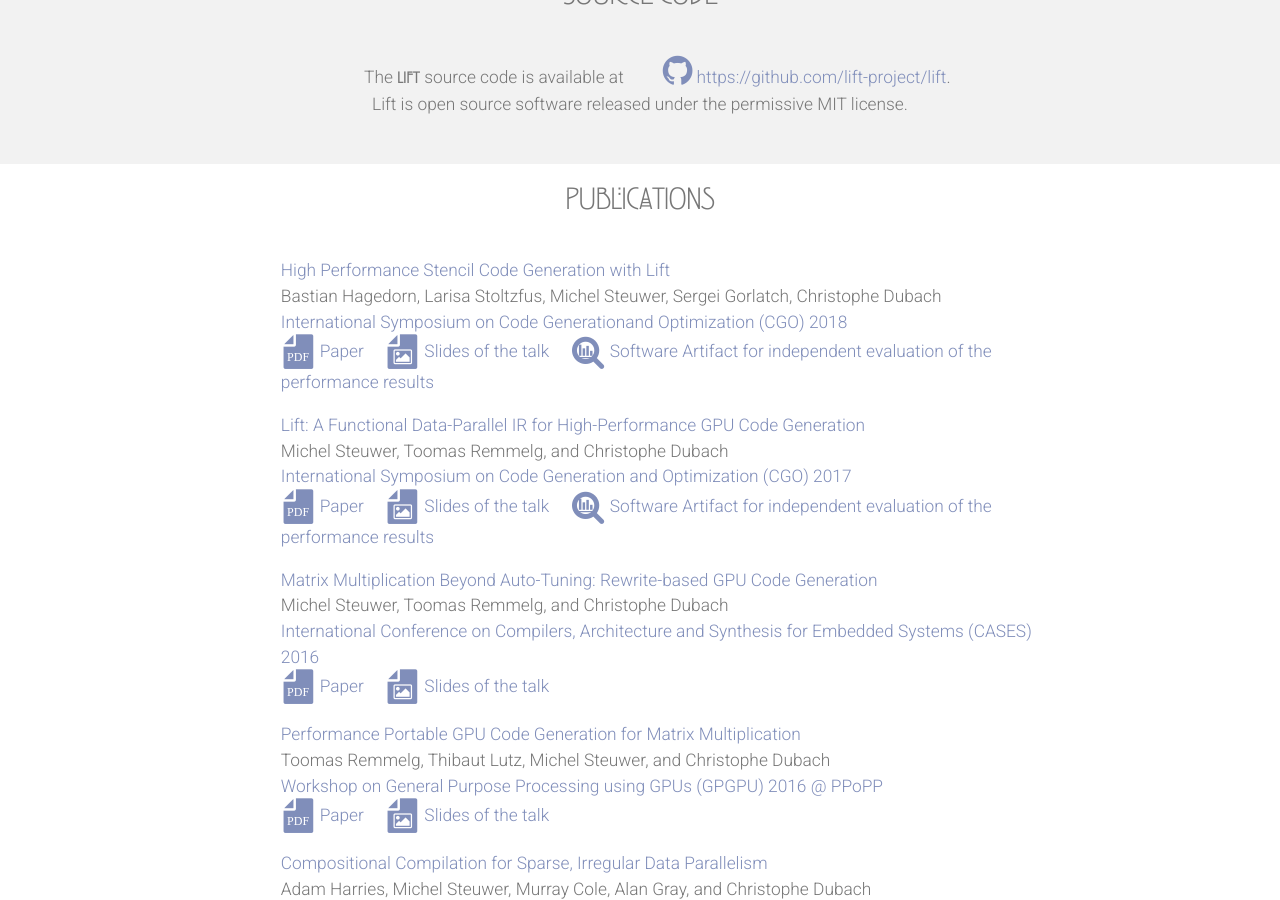
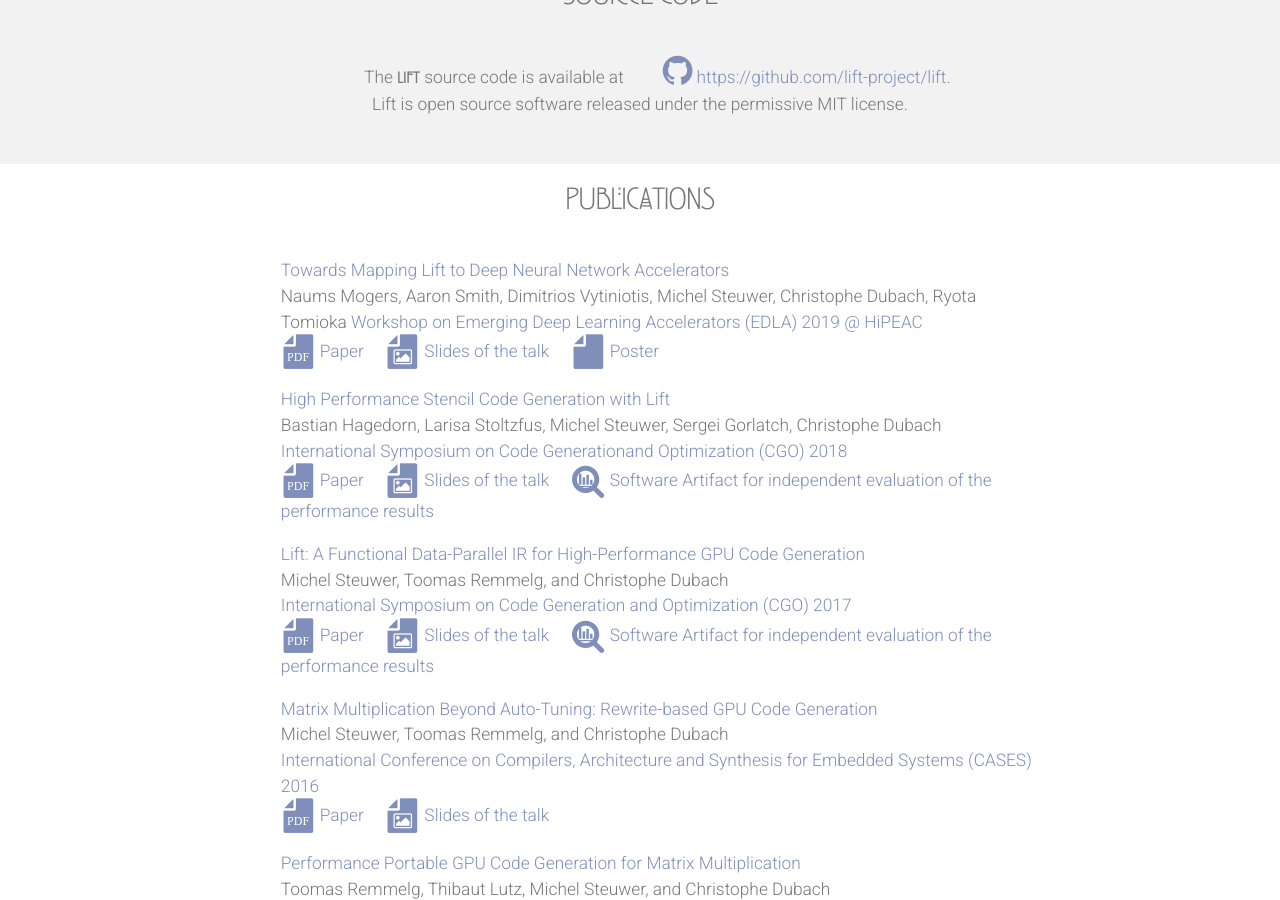
Before and after one commit to lift-project/lift-project.github.io, a Jekyll site: the page built from index.html, in a window 1280 px wide and 900 px high, scrolled down 1641 px. Built offline with Jekyll 4.4.1, drawn with Linux system fonts in a browser that asks for light colours; nearby versions of some CDN libraries.

Commit message:
Added the HiPEAC and EDLA deliverables to the main and ML pages

```diff
--- a/index.html
+++ b/index.html
@@ -127,6 +127,42 @@ title: Home
           <h2>Publications</h2>
         </header>
         <ul class="10u -1u">
+
+          <li>
+        <a href="publications/2019/mogers2019dnnaccelerators.pdf">
+Towards Mapping Lift to Deep Neural Network Accelerators
+        </a><br>
+        Naums Mogers, Aaron Smith, Dimitrios Vytiniotis, Michel Steuwer, Christophe Dubach, Ryota Tomioka
+        <a href="https://www.hipeac.net/2019/valencia/#/schedule/sessions/7627/">
+Workshop on Emerging Deep Learning Accelerators (EDLA) 2019 @ HiPEAC
+        </a><br>
+        <a href="publications/2019/mogers2019dnnaccelerators.pdf" style="margin-right:1em">
+          <span class="fa-stack fa-1x">
+            <i class="fa fa-file fa-stack-2x fa-flip-horizontal"></i>
+            <span class="fa fa-stack-1x" style="color:white;">
+              <span style="font-size:12px; margin-top:5px; display:block;">
+            PDF
+              </span>
+            </span>
+          </span>
+      Paper</a>
+        <a href="presentations/2019/EDLA-2019.pdf" style="margin-right: 1em;">
+          <span class="fa-stack fa-1x">
+            <i class="fa fa-file fa-stack-2x fa-flip-horizontal"></i>
+            <i style="margin-top:5px"
+               class="fa fa-picture-o fa-stack-1x fa-inverse"></i>
+          </span>
+          Slides of the talk</a>
+
+        <a href="posters/2019/MogersHiPEAC2019Poster.pdf" style="margin-right: 1em;">
+          <span class="fa-stack fa-1x">
+            <i class="fa fa-file fa-stack-2x fa-flip-horizontal"></i>
+            <i style="margin-top:5px"
+               class="fa fa-address-card-o fa-stack-1x fa-inverse"></i>
+          </span>
+          Poster</a>
+
+          </li>
 
           <li>
         <a href="publications/2018/hagedorn18Stencils.pdf">
```
Also changed, not shown: ml.html (+44 -3 lines).
